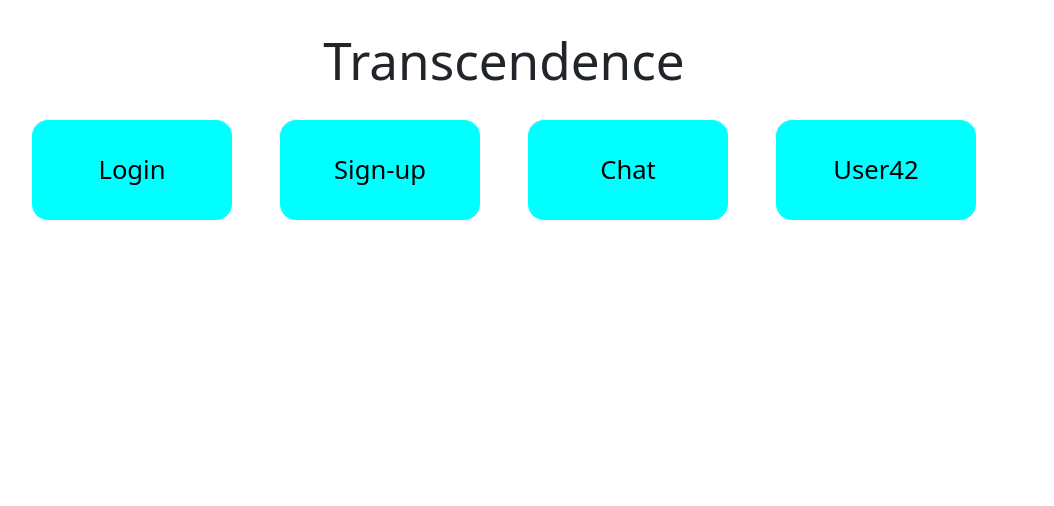
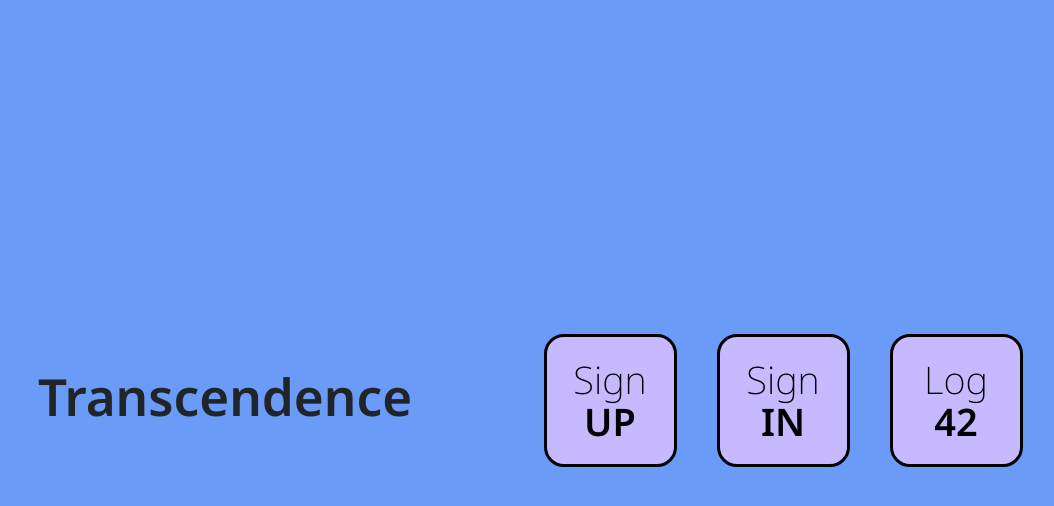
Before and after one commit to Mareenbck/transcendence_42, a React (Vite) app in the folder Front-End/: page / in a window 1280 px wide. Shown: the top 506 px of the page, without its empty margins (136-1190 px from the left). Built offline with nearby package versions, Linux system fonts and the light colour scheme.

Commit message:
Landing ok mais pb sur username

```diff
--- a/Front-End/index.html
+++ b/Front-End/index.html
@@ -4,12 +4,18 @@
     <meta charset="UTF-8" />
     <link rel="icon" type="image/svg+xml" href="/vite.svg" />
     <meta name="viewport" content="width=device-width, initial-scale=1.0" />
-	<link href="https://cdn.jsdelivr.net/npm/bootstrap@5.3.0-alpha1/dist/css/bootstrap.min.css" rel="stylesheet"
-		integrity="sha384-GLhlTQ8iRABdZLl6O3oVMWSktQOp6b7In1Zl3/Jr59b6EGGoI1aFkw7cmDA6j6gD" crossorigin="anonymous">
-    <title>Vite + React + TS</title>
+    <link href="https://cdn.jsdelivr.net/npm/bootstrap@5.3.0-alpha1/dist/css/bootstrap.min.css" rel="stylesheet"
+      integrity="sha384-GLhlTQ8iRABdZLl6O3oVMWSktQOp6b7In1Zl3/Jr59b6EGGoI1aFkw7cmDA6j6gD" crossorigin="anonymous">
+      <link rel="preconnect" href="https://fonts.googleapis.com">
+      <link rel="preconnect" href="https://fonts.gstatic.com" crossorigin>
+      <link href="https://fonts.googleapis.com/css2?family=Noto+Sans:wght@100;200;500;600;700;800&display=swap" rel="stylesheet">
+      <title>Transcendence</title>
   </head>
+
   <body>
-    <div id="root"></div>
-    <script type="module" src="/src/main.tsx"></script>
+    <div id="root">
+      <script type="module" src="/src/main.tsx"></script>
+    </div>
   </body>
+
 </html>
--- a/Front-End/src/components/Home.css
+++ b/Front-End/src/components/Home.css
@@ -6,7 +6,7 @@
 	color: #888;
   }
 
-  .btn{
+  /* .btn{
 	margin: 1.5rem;
 	display: inline-flex;
 	justify-content: center;
@@ -24,39 +24,76 @@
 	background-color: aqua;
 	color: black;
 	flex-direction: raw;
+  } */
+
+  .App {
+	background-color: #699BF7;
+	height: 100vh;
+	width: 100%;
   }
 
+  h1 {
+	font-family: 'Noto Sans', sans-serif;
+	font-weight: 600;
+  }
+
+  .container {
+	display: grid;
+	grid-template-columns: 1fr 1fr;
+	grid-template-rows: 1fr;
+	height: 100vh;
+  }
+
+  .content {
+	display: flex;
+	flex-direction: column;
+	justify-content: center;
+	align-items: center;
+  }
+
+  .buttons {
+	display: flex;
+	justify-content: center;
+	align-items: center;
+	flex-direction: row;
+	flex-wrap: wrap;
+	align-content: center;
+  }
+
+  .btn-sign {
+	display: flex;
+	flex-direction: column;
+	color: black;
+	font-family: 'Noto Sans', sans-serif;
+	font-weight: 200;
+	background-color: #C7B9FF;
+	justify-content: center;
+	align-items: center;
+	width: 133px;
+	height: 133px;
+	border-radius: 20px;
+	border: black;
+	border-style: solid;
+	margin: 20px;
+	font-size: 38px;
+  }
+
+  .btn-sign span {
+	font-family: 'Noto Sans', sans-serif;
+	font-weight: 600;
+	margin-top: -15px;
+  }
+
+  @media (max-width: 768px) {
+	.container {
+	  display: flex;
+	  flex-direction: column;
+	}
+
+
   #root {
-	max-width: 1280px;
+	/* max-width: 1280px;
 	margin: 0 auto;
-	padding: 2rem;
+	padding: 2rem; */
 	text-align: center;
   }
-
-  .logo {
-	height: 6em;
-	padding: 1.5em;
-	will-change: filter;
-	transition: filter 300ms;
-  }
-  .logo:hover {
-	filter: drop-shadow(0 0 2em #646cffaa);
-  }
-  .logo.react:hover {
-	filter: drop-shadow(0 0 2em #61dafbaa);
-  }
-
-  @keyframes logo-spin {
-	from {
-	  transform: rotate(0deg);
-	}
-	to {
-	  transform: rotate(360deg);
-	}
-  }
-
-  @media (prefers-reduced-motion: no-preference) {
-	a:nth-of-type(2) .logo {
-	  animation: logo-spin infinite 20s linear;
-	}
-  }
--- a/Front-End/src/components/Home.tsx
+++ b/Front-End/src/components/Home.tsx
@@ -16,13 +16,19 @@ function Home() {
 
 
 	return (
-		<div className="App">
-			<h1>Transcendence</h1>
-			<Link to="/auth/signin" className='btn'>Login</Link>
-			<Link to="/auth/signup" className='btn'>Sign-up</Link>
-			<Link to="/chat/message" className="btn">Chat</Link>
-			<div className='btn'>User42</div>
+	<main className='App'>
+		<div className="container">
+			<div className="content">
+				<h1>Transcendence</h1>
+			</div>
+			<div className="buttons">
+				<Link to="/auth/signup" className='btn-sign'>Sign <span>UP</span></Link>
+				<Link to="/auth/signin" className='btn-sign'>Sign <span>IN</span></Link>
+				{/* <Link to="/chat/message" className='btn-sign'>Chat</Link> */}
+				<Link to="/" className='btn-sign'>Log <span>42</span></Link>
+			</div>
 		</div>
+	</main>
 	)
 }
 
--- a/Front-End/src/components/Profile.css
+++ b/Front-End/src/components/Profile.css
@@ -5,7 +5,7 @@
     align-items: center;
 }
 
-.btn{
+/* .btn{
     width: 200px;
     height: 100px;
     padding: 0.3rem O.1rem;
@@ -18,4 +18,4 @@
     background-color: aqua;
     color: black;
     flex-direction: raw;
-}
+} */
--- a/Front-End/src/components/Profile.tsx
+++ b/Front-End/src/components/Profile.tsx
@@ -33,6 +33,8 @@ const Profile = () =>  {
 			<h2>Profile</h2>
 			<h4>{message}</h4>
 			<p>Welcome, {username}!</p>
+			{/* <Link to="/chat/message" className='btn-sign'>Chat</Link> */}
+
 		</div>
 	);
 }
--- a/Front-End/src/components/Signup.tsx
+++ b/Front-End/src/components/Signup.tsx
@@ -1,4 +1,3 @@
-import { BadRequestException } from "@nestjs/common";
 import React, { SyntheticEvent, useState } from "react";
 import { Navigate } from "react-router-dom";
 
--- a/Front-End/tsconfig.json
+++ b/Front-End/tsconfig.json
@@ -5,7 +5,7 @@
     "lib": ["DOM", "DOM.Iterable", "ESNext"],
     "allowJs": false,
     "skipLibCheck": true,
-    "esModuleInterop": false,
+    "esModuleInterop": true,
     "allowSyntheticDefaultImports": true,
     "strict": true,
     "forceConsistentCasingInFileNames": true,
```
